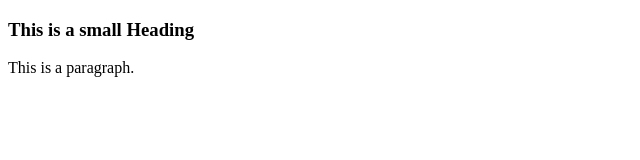
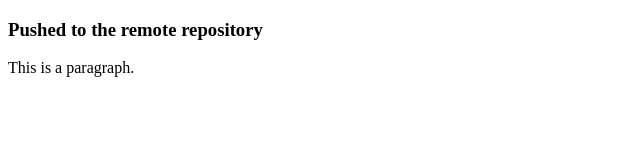
Before and after one commit to NikNavneet/git-demo, a plain HTML site: page web/index.html in a window 1280 px wide. Shown: the whole page, without its empty margins (0-640 px from the left). Drawn offline with Linux system fonts and the light colour scheme.

Commit message:
updating page for gh

```diff
--- a/web/index.html
+++ b/web/index.html
@@ -5,7 +5,7 @@
 </head>
 <body>
 
-<h3>This is a small Heading</h3>
+<h3>Pushed to the remote repository</h3>
 <p>This is a paragraph.</p>
 
 </body>
```
